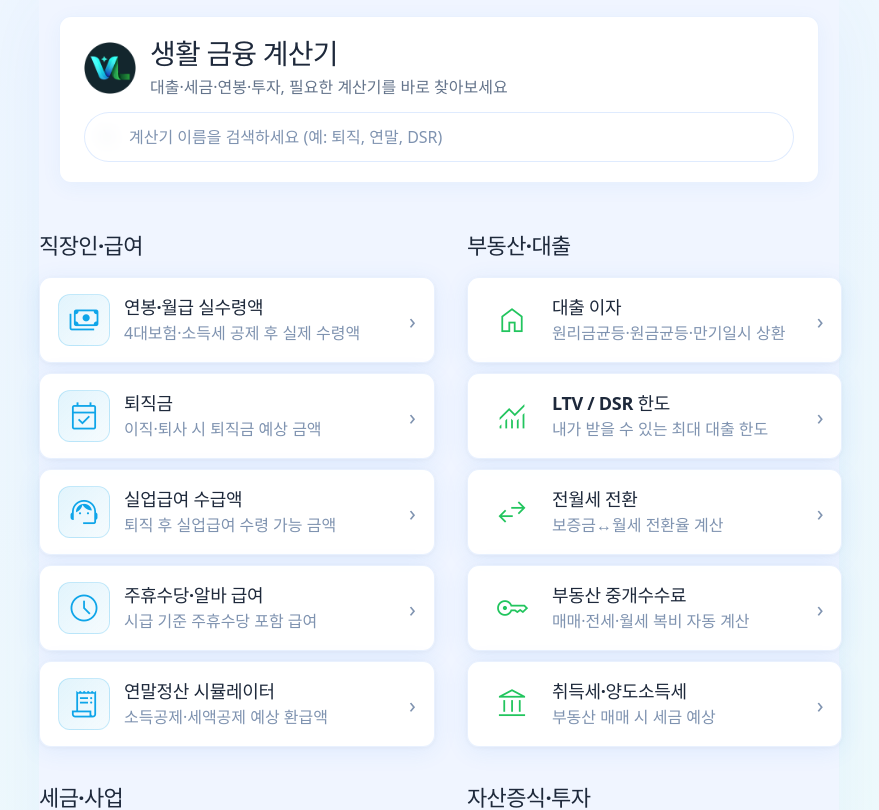
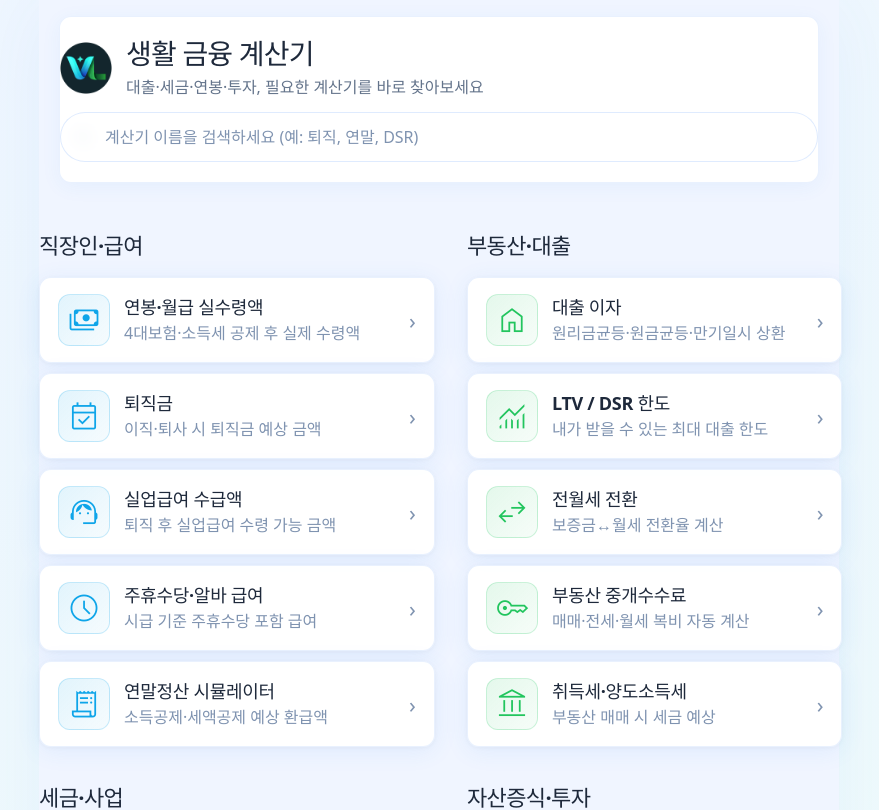
Before and after one commit to bk881234-cyber/financial-calculator, a React (Vite) app: page / in a window 1280 px wide. Shown: the top 810 px of the page, without its empty margins (201-1080 px from the left). Built offline with nearby package versions, Linux system fonts and the light colour scheme; a web font is replaced by a local one.

Commit message:
fix: Unified category colors and full-width header padding

```diff
--- a/src/data/calculators.js
+++ b/src/data/calculators.js
@@ -57,7 +57,7 @@ export const CATEGORIES = [
     id: 'real-estate',
     label: '부동산·대출',
     emoji: '🏠',
-    colorVar: 'teal',
+    colorVar: 'green',
     items: [
       {
         id: 'loan-interest',
@@ -105,7 +105,7 @@ export const CATEGORIES = [
     id: 'tax',
     label: '세금·사업',
     emoji: '🏢',
-    colorVar: 'purple',
+    colorVar: 'blue',
     items: [
       {
         id: 'freelancer-33',
--- a/src/index.css
+++ b/src/index.css
@@ -929,7 +929,7 @@ input, select, textarea, button { font-family: inherit; font-size: inherit; }
   background: white;
   border: 1.5px solid var(--border-card);
   border-radius: var(--r-lg);
-  padding: 20px 24px;
+  padding: 20px 0; /* 좌우 여백 제거하여 꽉 채움 */
   box-shadow: 0 4px 20px rgba(59,130,246,0.06);
 }
 
```
